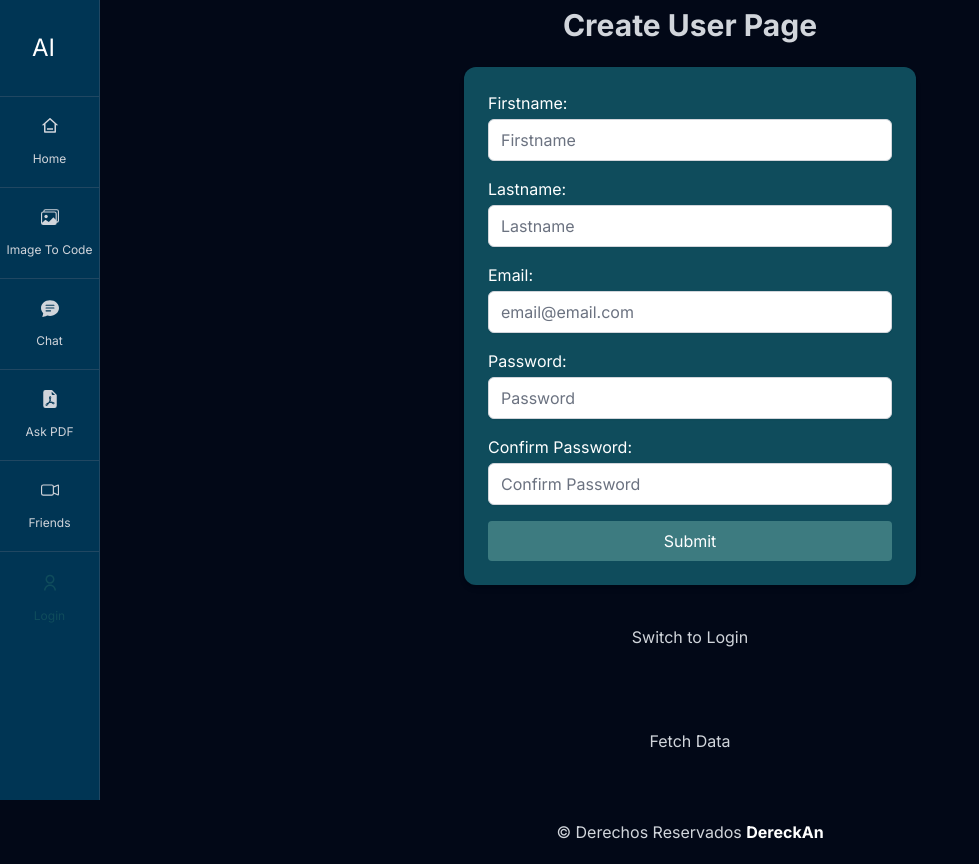
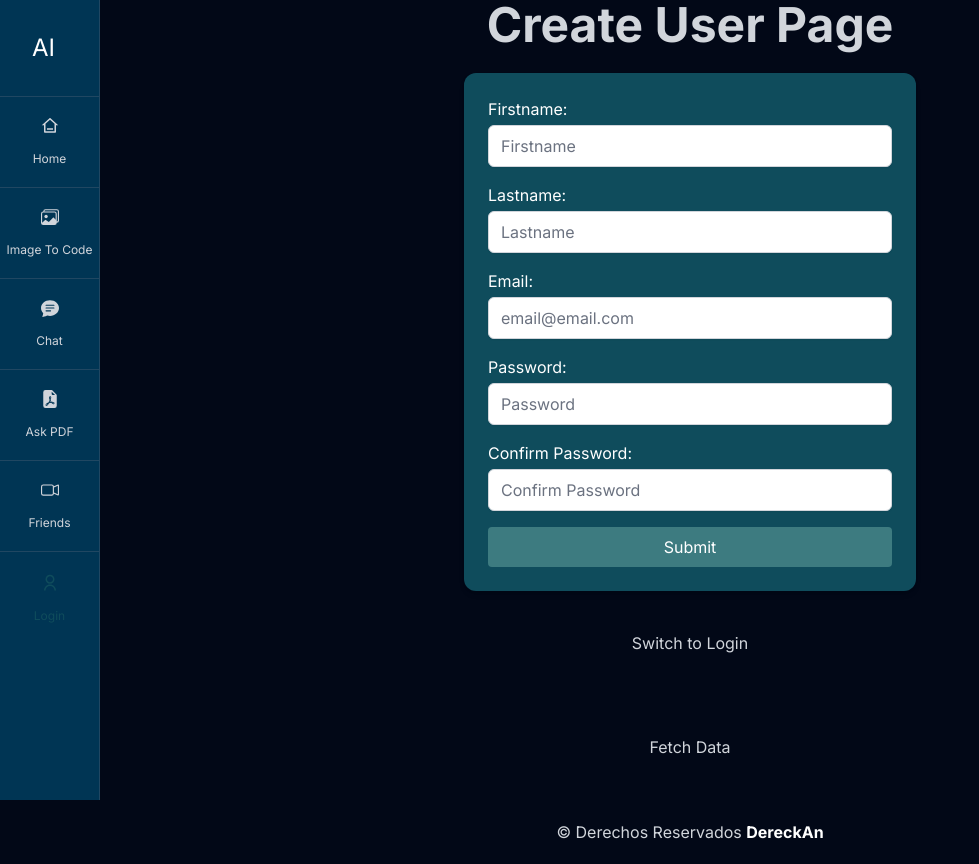
Before and after one commit to DereckAn/ima2code, a Next.js app: page /login in a window 1280 px wide. Shown: the whole page, without its empty margins (0-979 px from the left). Built offline with nearby package versions, Linux system fonts and the light colour scheme.

Commit message:
Agregado .env a .gitignore

```diff
--- a/app/(root)/login/page.tsx
+++ b/app/(root)/login/page.tsx
@@ -12,7 +12,9 @@ const CreateUserPage = () => {
 
   const handleFetchData = async () => {
     try {
-      const response = await fetch(process.env.REACT_APP_API_URL_BASE + "/users/");
+      const response = await fetch(
+        process.env.REACT_APP_API_URL_BASE + "/users/"
+      );
       const data = await response.json();
 
       console.log(data);
@@ -34,7 +36,7 @@ const CreateUserPage = () => {
 
   return (
     <section className="flex flex-col items-center justify-center min-h-screen ">
-      <h1 className="mb-6 text-3xl font-bold">
+      <h1 className="mb-6 text-5xl font-bold">
         {isLogin ? "Login Page" : "Create User Page"}
       </h1>
 
```
Also changed, not shown: 2 other files (tests, documents, lock files or other folders).
